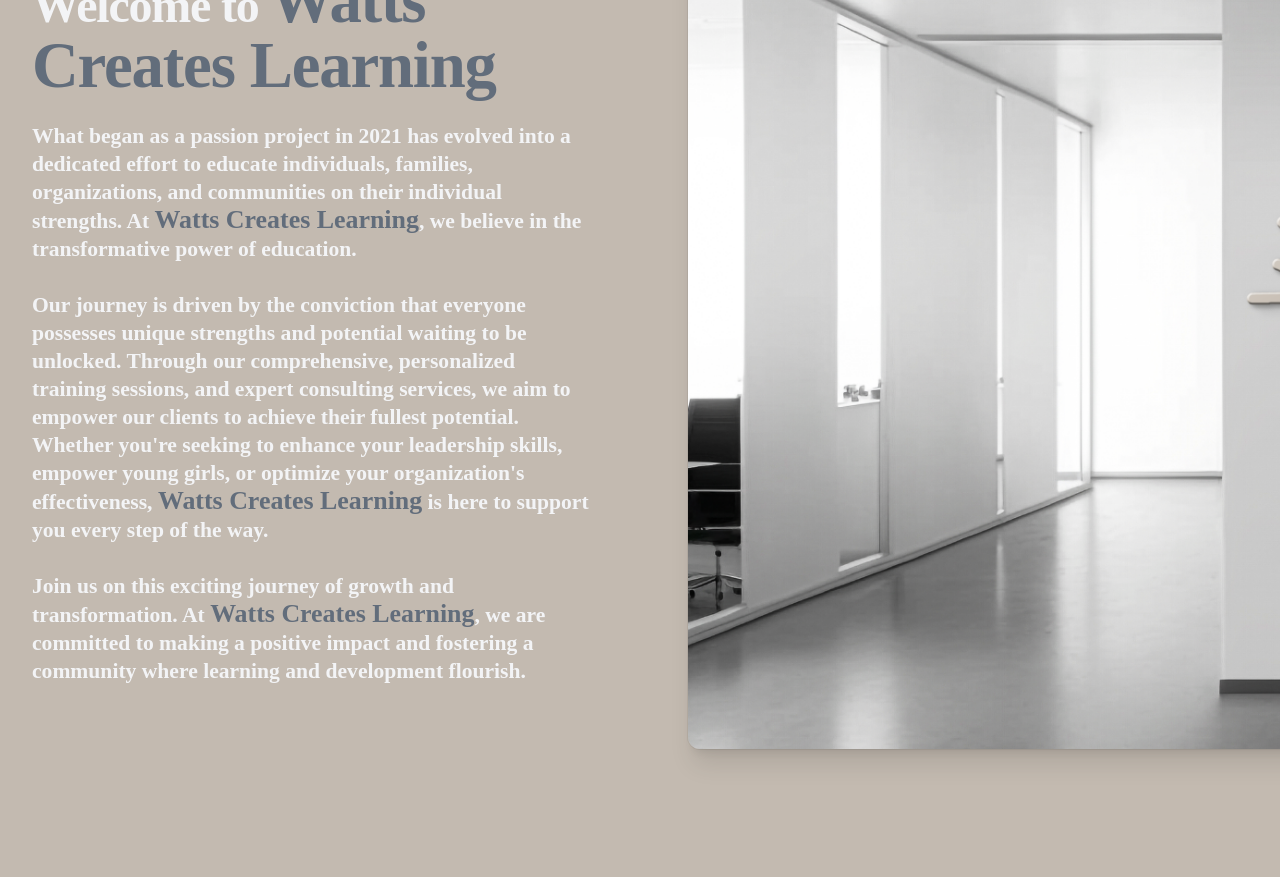
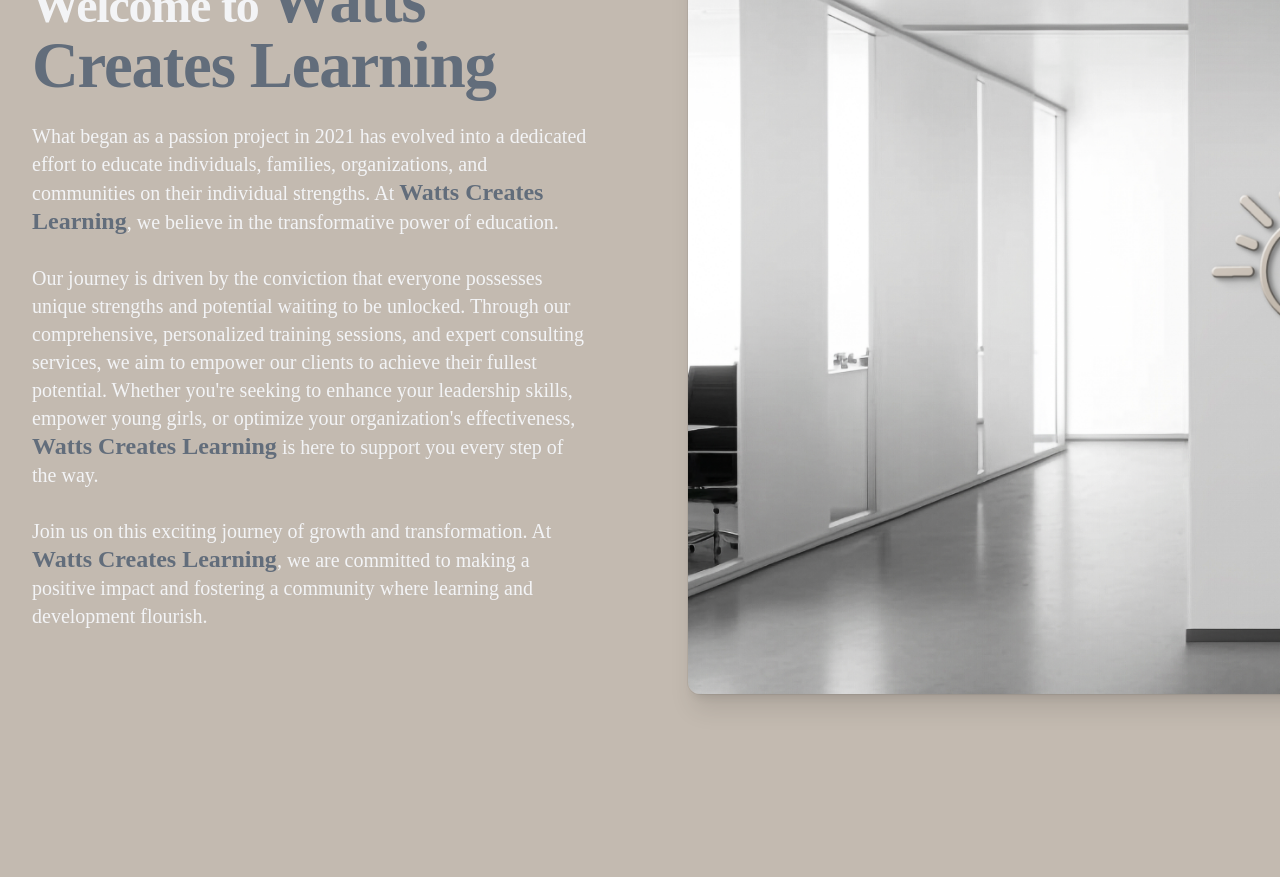
Before and after one commit to ayush1014/WattsCreateLearning-Frontend, a React (Create React App) app: page / in a window 1280 px wide. Shown: the part 580-1457 px from the top of the page. Built offline with nearby package versions, Linux system fonts and the light colour scheme; grey boxes are pictures that could not be loaded.

Commit message:
changed font in home

```diff
--- a/src/components/homeContainerTwo.jsx
+++ b/src/components/homeContainerTwo.jsx
@@ -22,7 +22,7 @@ export default function HomeContainerTwo() {
                                 <div className="mt-6">
 
                                     <h2 style={{ fontFamily: 'Playfair' }} className="text-3xl sm:text-5xl font-bold tracking-tight text-gray-100">Welcome to <span style={{ fontSize: '135%', color: '#626D7B' }}>Watts Creates Learning</span></h2>
-                                    <p style={{fontSize:'135%', fontWeight:'550'}} className="mt-4 text-2xl lg:text-xl text-gray-100">
+                                    <p style={{fontSize:'125%', fontWeight:'100'}} className="mt-4 text-2xl sm:text-xl text-gray-100">
                                         {/* Welcome to <span className='home-special'>Watts Creates Learning!</span> */}
                                          What began as a passion project in 2021 has evolved into a dedicated effort to educate individuals, families, organizations, and communities on their individual strengths. At <span className='home-special'>Watts Creates Learning</span>, we believe in the transformative power of education. <br />
                                         <br />
```
